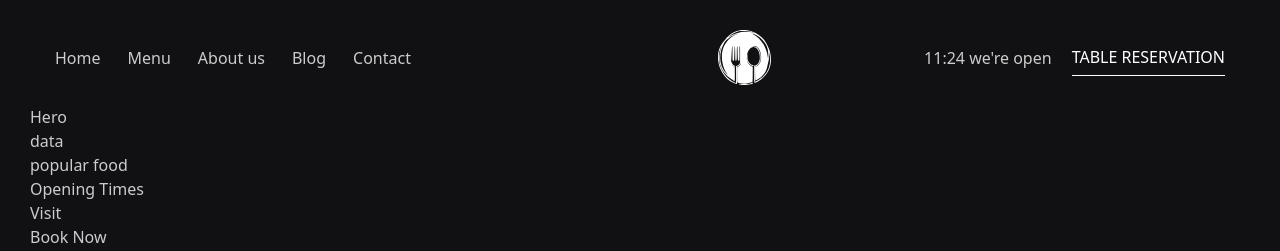
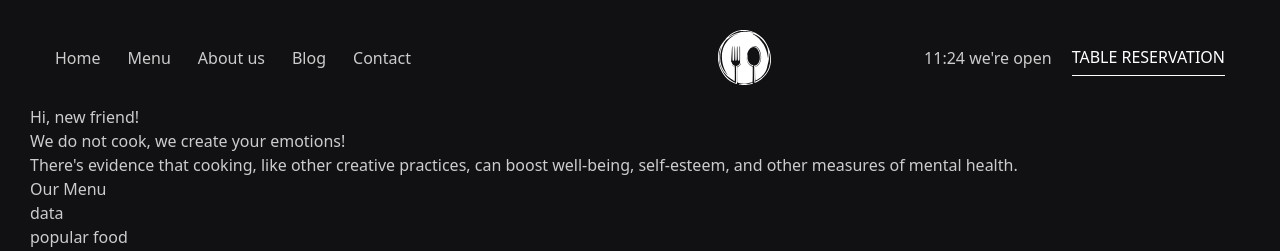
Before and after one commit to Ashraful332/Royal_restaurant, a React (Vite) app: page / in a window 1280 px wide. Shown: the top 251 px of the page. Built offline with nearby package versions, Linux system fonts and the light colour scheme.

Commit message:
ok for now

```diff
--- a/src/components/home/Hero.tsx
+++ b/src/components/home/Hero.tsx
@@ -1,9 +1,33 @@
 
 const Hero = () => {
     return (
-        <div>
-            Hero
-        </div>
+        <main>
+            <div>
+                <p>Hi, new  friend!</p>
+                <h1>We do not cook, we create your emotions!</h1>
+                <p>There's evidence that cooking, like other creative practices, can boost well-being, self-esteem, and other measures of mental health.</p>
+                <button className="hero-btn">Our Menu</button>
+            </div>
+            <div>
+                <div>
+                    <img src="" alt="" />
+                    <div>
+                        <p></p>
+                    </div>
+                </div>
+                <div>
+                    <div>
+                        <img src="" alt="" />
+                    </div>
+                    <div>
+                        <img src="" alt="" />
+                    </div>
+                    <div>
+                        <img src="" alt="" />
+                    </div>
+                </div>
+            </div>
+        </main>
     );
 };
 
```
